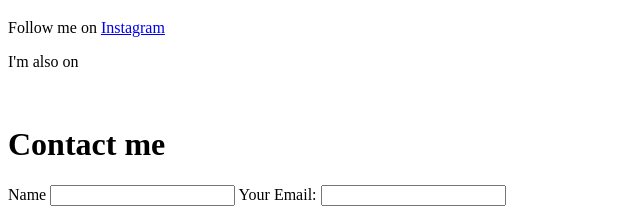
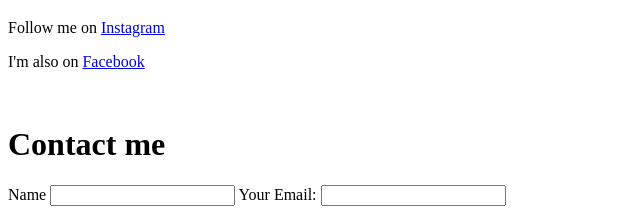
Before and after one commit to YaseminBng/GIS-SS21, a plain HTML site: page 1.2/contact.html in a window 1280 px wide. Shown: the part 149-368 px from the top of the page, 0-640 px from the left. Drawn offline with Linux system fonts and the light colour scheme.

Commit message:
Fehler korrektur

```diff
--- a/1.2/contact.html
+++ b/1.2/contact.html
@@ -23,7 +23,7 @@
     <main>
         <h1>Where you can find me</h1>
     <p>Follow me on <a href="https://www.instagram.com/jheneaiko/">Instagram</a></p>
-    <p>I'm also on <a href="https://www.facebook.com" Facebook></a> </p>
+    <p>I'm also on <a href="https://www.facebook.com"> Facebook</a> </p>
     <br>
         <h1>Contact me</h1>
             <form>
```
Also changed, not shown: 1.2/index.html (+5 -4 lines).
